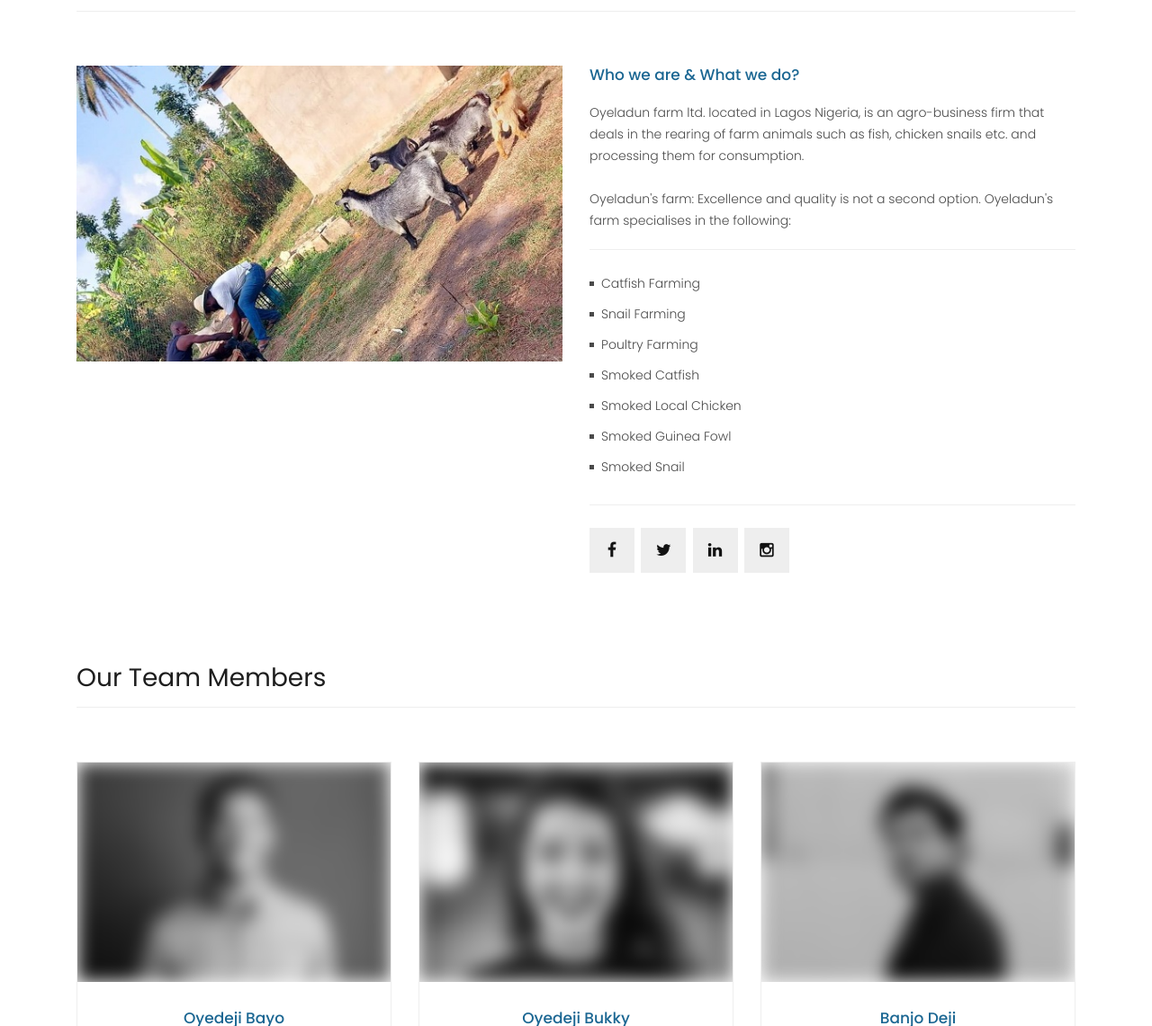
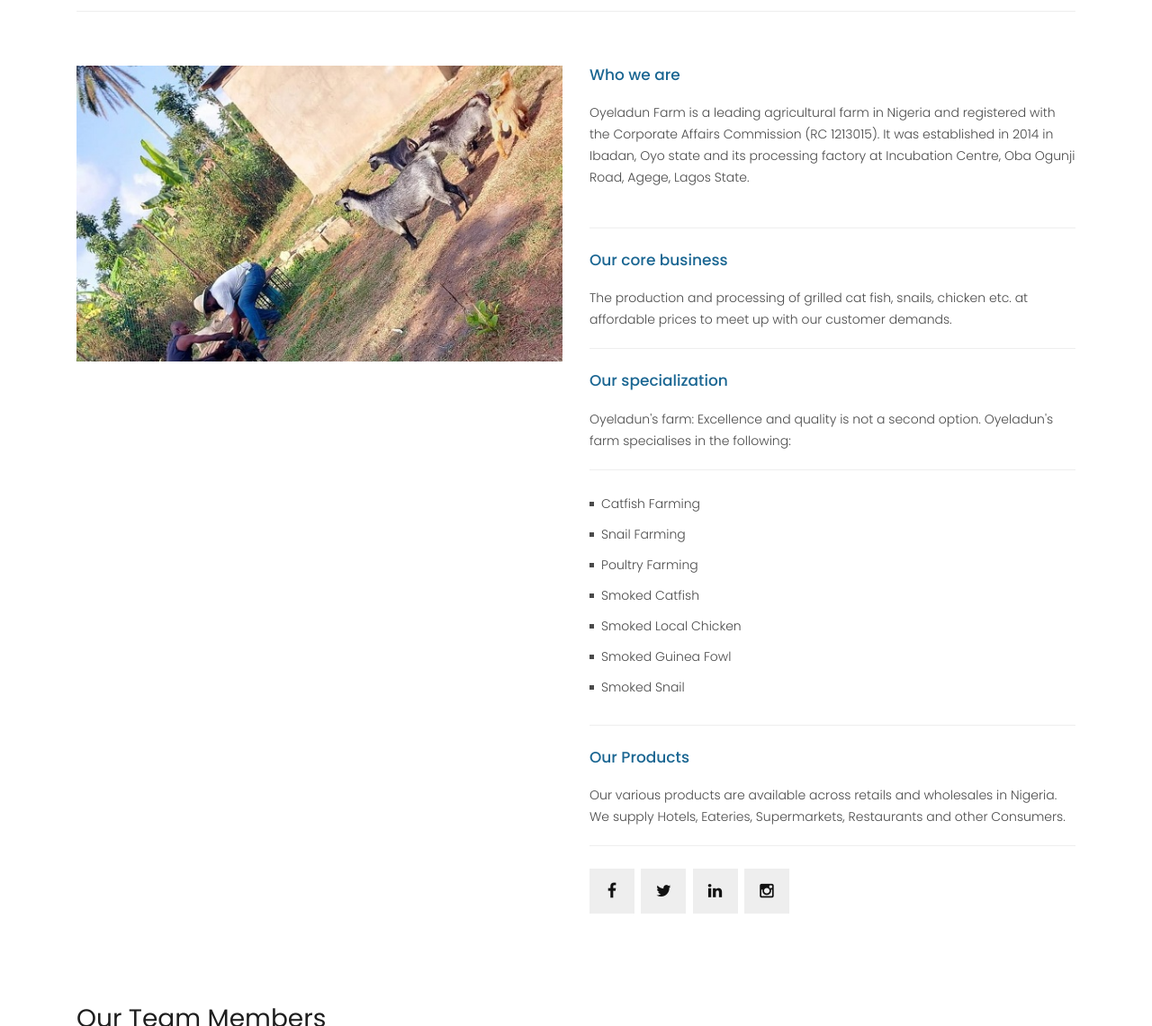
Before and after one commit to haastrupea/oyeladunfarms.com, a website: page views/about.html in a window 1280 px wide. Shown: the part 573-1714 px from the top of the page at 90% size. Drawn offline with Linux system fonts and the light colour scheme; files that its build step writes are made by us from their sources; files whose address does not match are found by name.

Commit message:
CHore: update about page content

```diff
--- a/views/about.html
+++ b/views/about.html
@@ -104,12 +104,18 @@
           </div>
           <div class="col-md-6">
             <div class="left-content">
-              <h4>Who we are &amp; What we do?</h4>
+              <h4>Who we are</h4>
               <p>
-                Oyeladun farm ltd. located in Lagos Nigeria, is an agro-business
-                firm that deals in the rearing of farm animals such as fish, chicken
-                snails etc. and  processing them for consumption.
+                Oyeladun Farm is a leading agricultural farm in Nigeria and registered with the Corporate Affairs Commission (RC 1213015).
+                It was established in 2014 in Ibadan, Oyo state and its processing factory at Incubation Centre, Oba Ogunji Road, Agege, Lagos State.
                 <br><br>
+              </p>
+              <h4>Our core business </h4>
+              <p>
+                The production and processing of grilled cat fish, snails, chicken etc. at affordable prices to meet up with our customer demands.
+              </p>
+              <h4>Our specialization </h4>
+              <p>
                 Oyeladun's farm: Excellence and quality is not a second option.
                 Oyeladun's farm specialises in the following:
                 <ul class="featured-list">
@@ -122,6 +128,10 @@
                   <li><a>Smoked Snail</a></li>
                 </ul>
               </p>
+              <h4>Our Products </h4>
+              <p>
+                Our various products are available across retails and wholesales in Nigeria. We supply Hotels, Eateries, Supermarkets, Restaurants and other Consumers.
+              </p>
               <ul class="social-icons">
                 <li><a href="#"><i class="fa fa-facebook"></i></a></li>
                 <li><a href="#"><i class="fa fa-twitter"></i></a></li>
@@ -133,6 +143,7 @@
         </div>
       </div>
     </div>
+
 
 
     <div class="team-members">
```
